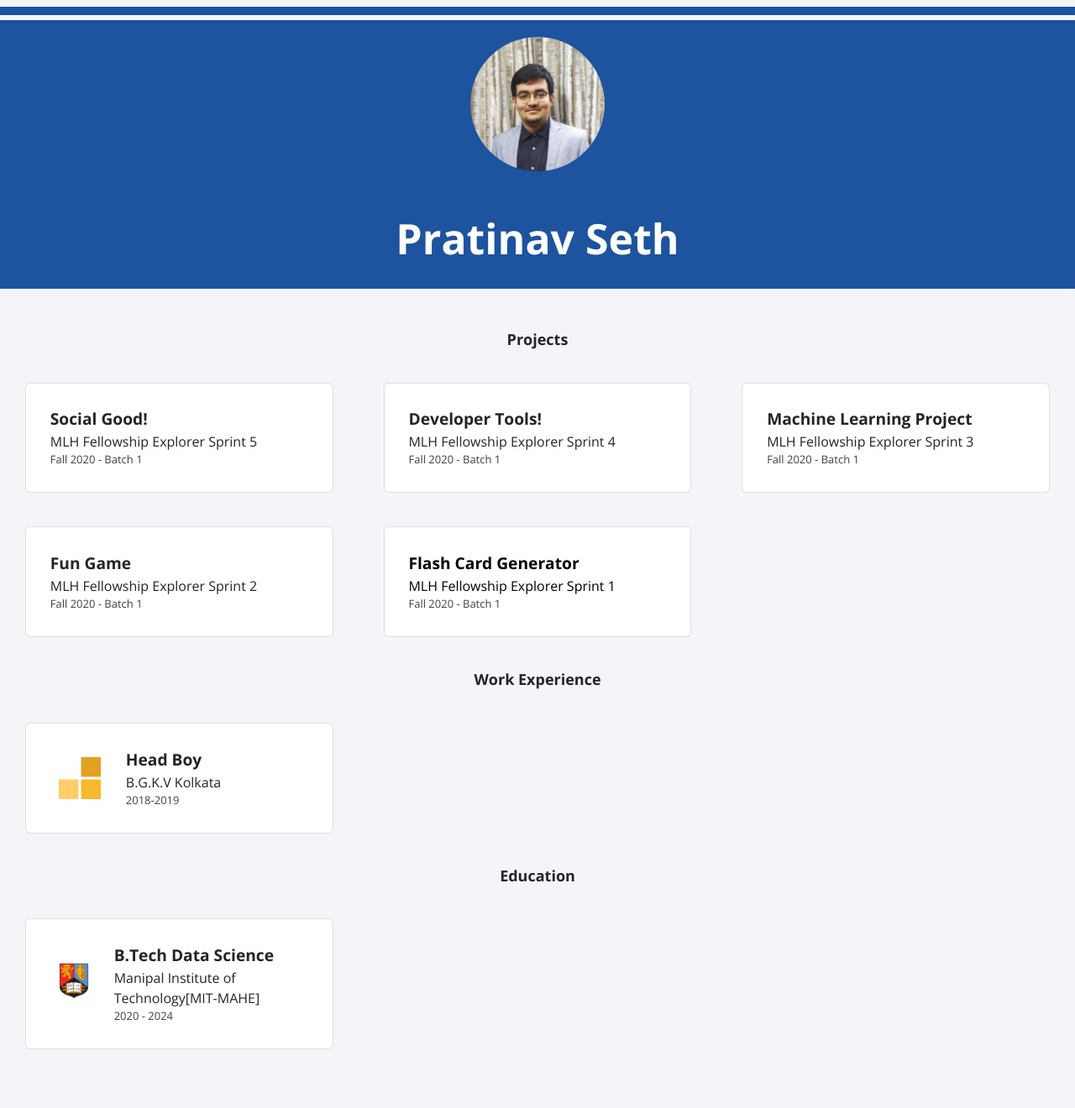
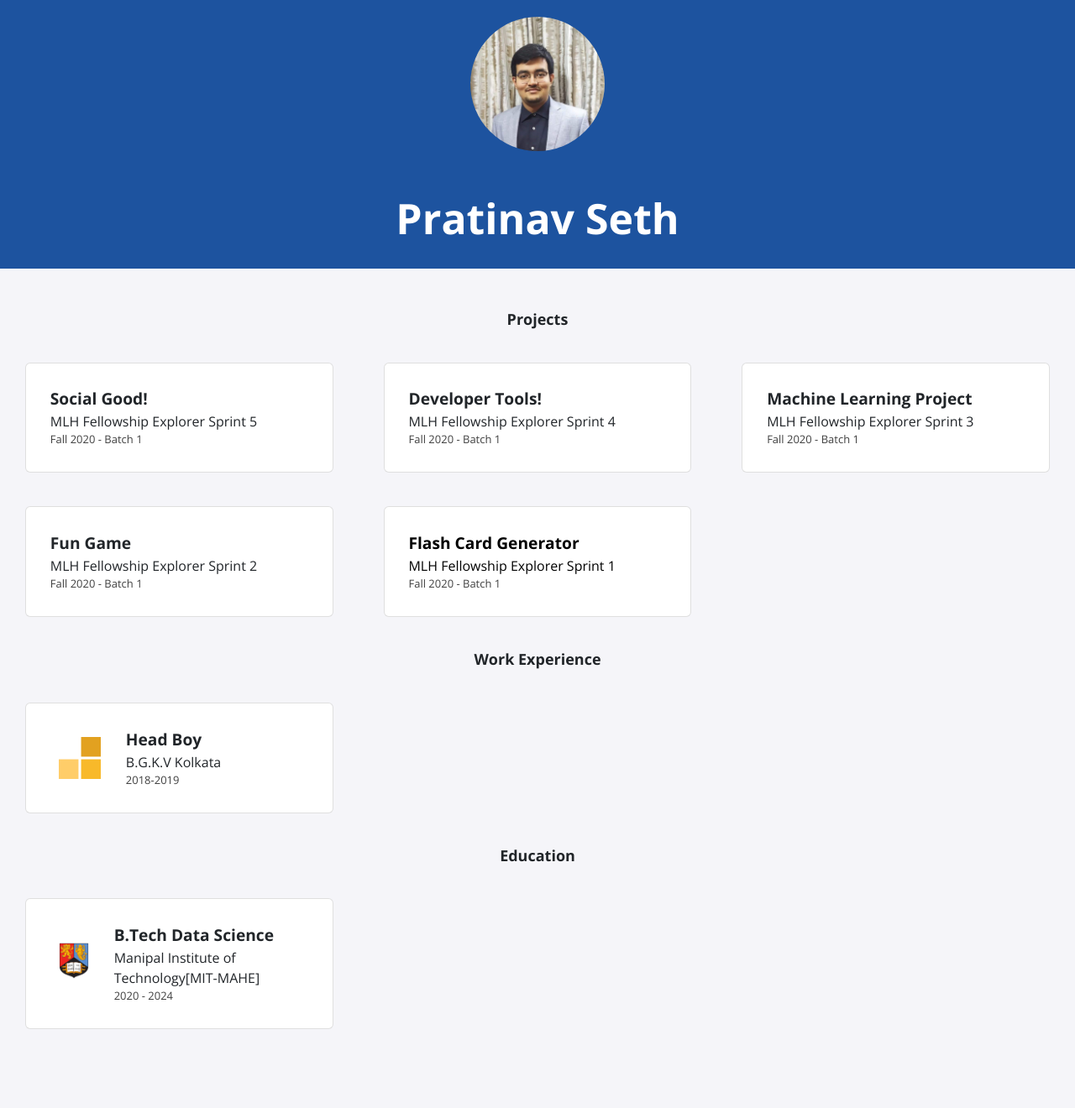
Before and after one commit to ptnv-s/ptnv-s.github.io, a Jekyll site: the page built from index.html, in a window 1280 px wide. Shown: the whole page at 84% size. Built offline with Jekyll 4.4.1, drawn with Linux system fonts in a browser that asks for light colours; nearby versions of some CDN libraries; after the commit the page ends 1296 px from its top, so only the background shows below that.

Commit message:
Update navbar.html

```diff
--- a/_includes/navbar.html
+++ b/_includes/navbar.html
@@ -1,10 +1,10 @@
-<header class="nav-bar">
-    <!--<div class="nav-content">
+<!--<header class="nav-bar">
+    <div class="nav-content">
         <a href="{{ '/' | relative_url }}">
             <div class="nav-logo">
                 <img src="./assets/img/logo.svg" />
             </div>
         </a>
 
-    </div>-->
-</header>
+    </div>
+</header>-->
```
